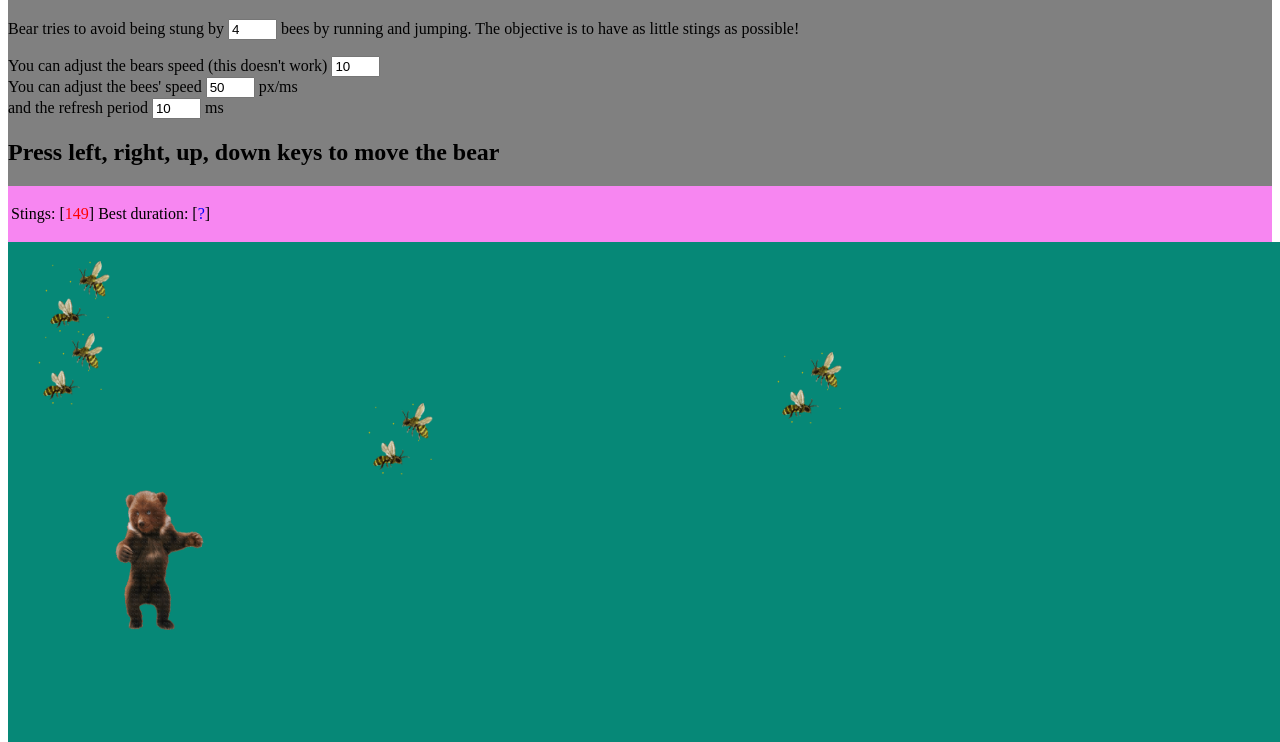
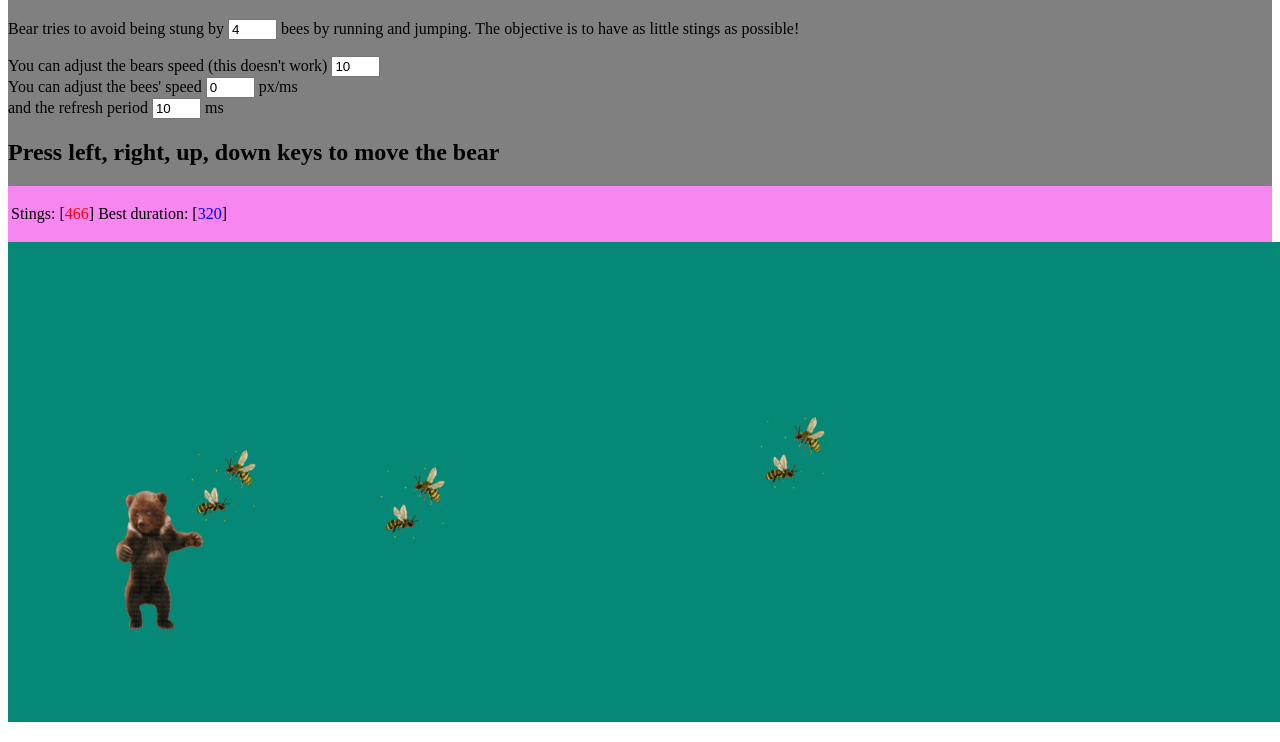
Before and after one commit to KacperGnys/Web_Programming_CW2, a website: page index.html in a window 1280 px wide. Shown: the part 69-811 px from the top of the page. Drawn offline with Linux system fonts and the light colour scheme.

Commit message:
done stuff

```diff
--- a/game.css
+++ b/game.css
@@ -8,8 +8,8 @@
 
 #board {
   position: absolute;
-  height: 500px;
-  width: 1520px;
+  height: 480px;
+  width: 1510px;
   background-color: rgb(6, 136, 119);
   align-content: center;
   align-self: center;
--- a/game.js
+++ b/game.js
@@ -164,6 +164,18 @@ function isHit(defender, offender) {
     let score = hits.innerHTML;
     score = Number(score) + 1; //increment the score
     hits.innerHTML = score; //display the new score
+
+    //calculate longest duration
+    let newStingTime = new Date();
+    let thisDuration = newStingTime - lastStingTime;
+    lastStingTime = newStingTime;
+    let longestDuration = Number(duration.innerHTML);
+    if (longestDuration === 0) {
+      longestDuration = thisDuration;
+    } else {
+      if (longestDuration < thisDuration) longestDuration = thisDuration;
+    }
+    document.getElementById("duration").innerHTML = longestDuration;
   }
 }
 
@@ -201,6 +213,8 @@ function start() {
   document.addEventListener("keydown", moveBear, false);
   //create new array for bees
   bees = new Array();
+  //take start time
+  lastStingTime = new Date();
   //create bees
   makeBees();
   //moves the bees
@@ -213,6 +227,11 @@ function updateBees() {
   moveBees();
   //use a fixed update period
   let period = document.getElementById("periodTimer").value; // this controls the refresh period
+  let score = hits.innerHTML; // this gets the number of stings
   //update the timer for the next move
+  if (score > 10) {
+    document.getElementById("speedBees").value = 0;
+    clearTimeout();
+  }
   updateTimer = setTimeout("updateBees()", period);
 }
--- a/index.html
+++ b/index.html
@@ -10,6 +10,7 @@
       var bear;
       var bees;
       var updateTimer;
+      var lastStingTime;
     </script>
   </head>
 
@@ -38,7 +39,7 @@
             <p>Stings: [<span id="hits">0</span>]</p>
           </td>
           <td>
-            <p>Best duration: [<span id="duration">?</span>]</p>
+            <p>Best duration: [<span id="duration">0</span>]</p>
           </td>
         </tr>
       </table>
```
